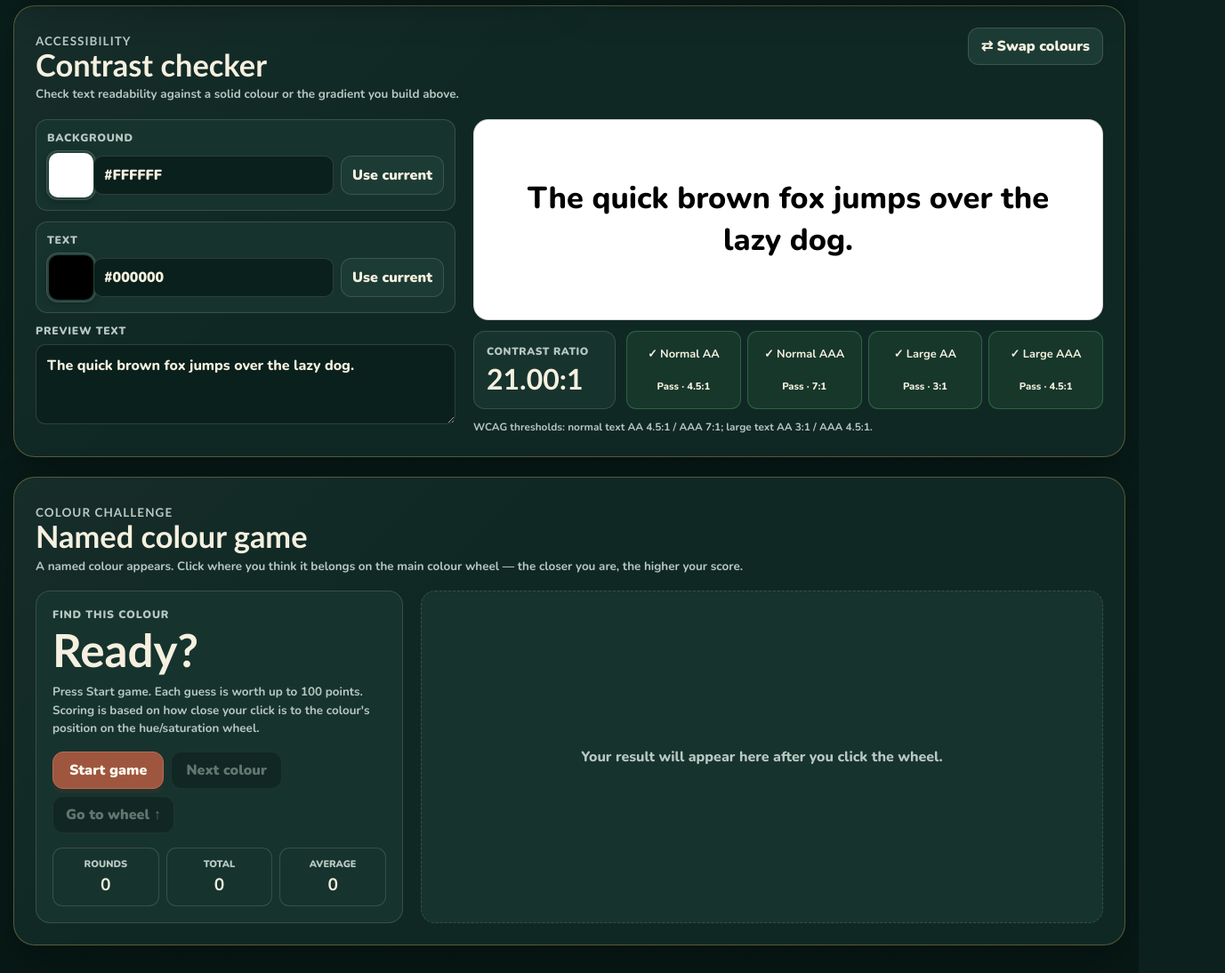
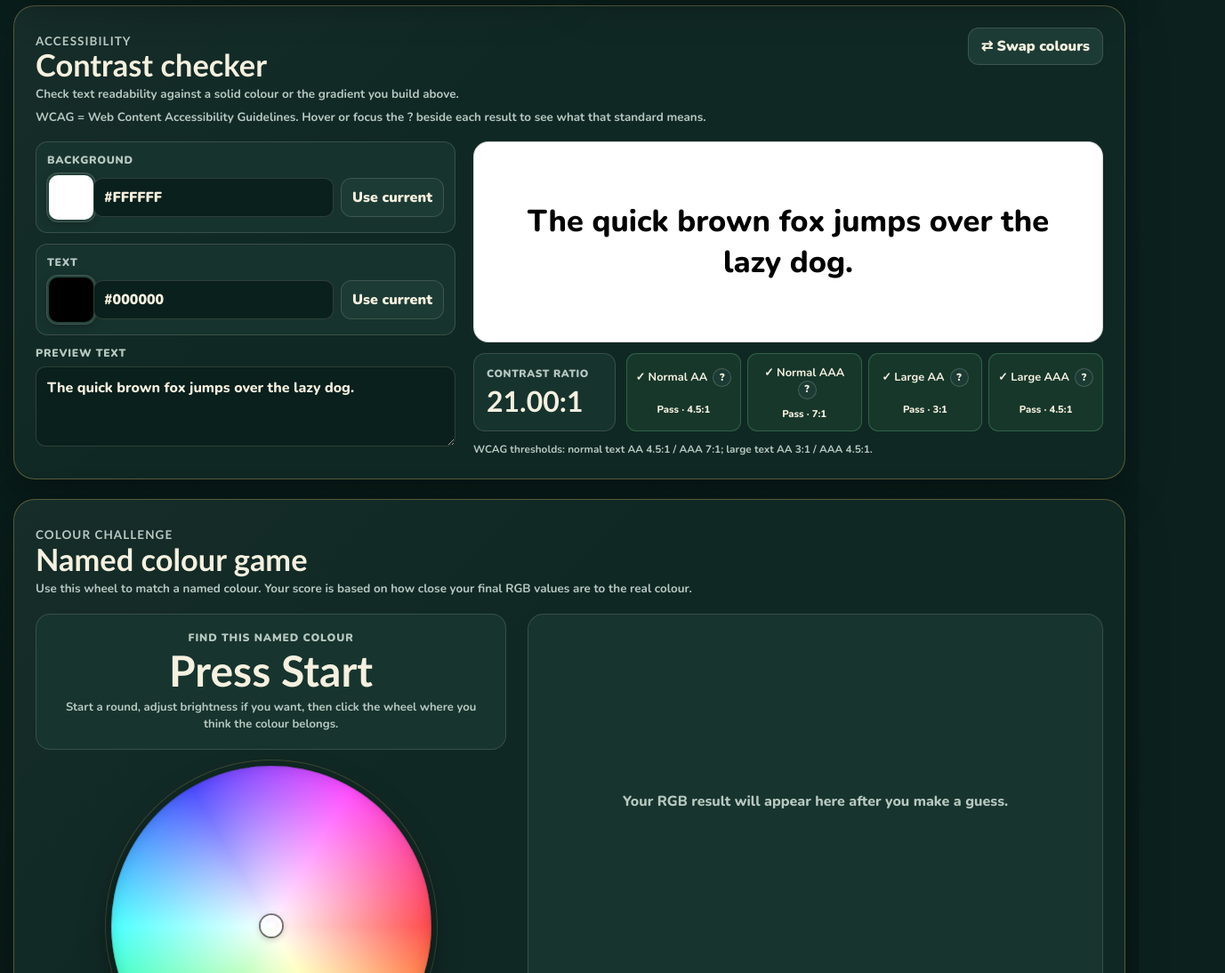
Before and after one commit to bclar133/TeacherTools, a plain HTML site: page tools/colour-palette/index.html in a window 1280 px wide. Shown: the part 1740-2834 px from the top of the page at 89% size, 1377 px wide, since content can reach past the window. Drawn offline with nearby package versions, Linux system fonts and the light colour scheme; a web font is replaced by a local one.

Commit message:
Load contrast picker and refined feature suite

```diff
--- a/tools/colour-palette/index.html
+++ b/tools/colour-palette/index.html
@@ -17,6 +17,8 @@
   <link rel="stylesheet" href="input-polish.css">
   <link rel="stylesheet" href="named-colours.css">
   <link rel="stylesheet" href="feature-suite.css">
+  <link rel="stylesheet" href="contrast-picker.css">
+  <link rel="stylesheet" href="feature-suite-v2.css">
 </head>
 <body>
   <header class="topbar">
@@ -181,5 +183,7 @@
   <script src="named-colours.js"></script>
   <script src="feature-suite.js"></script>
   <script src="feature-suite-fixes.js"></script>
+  <script src="contrast-picker.js"></script>
+  <script src="feature-suite-v2.js"></script>
 </body>
 </html>
```
